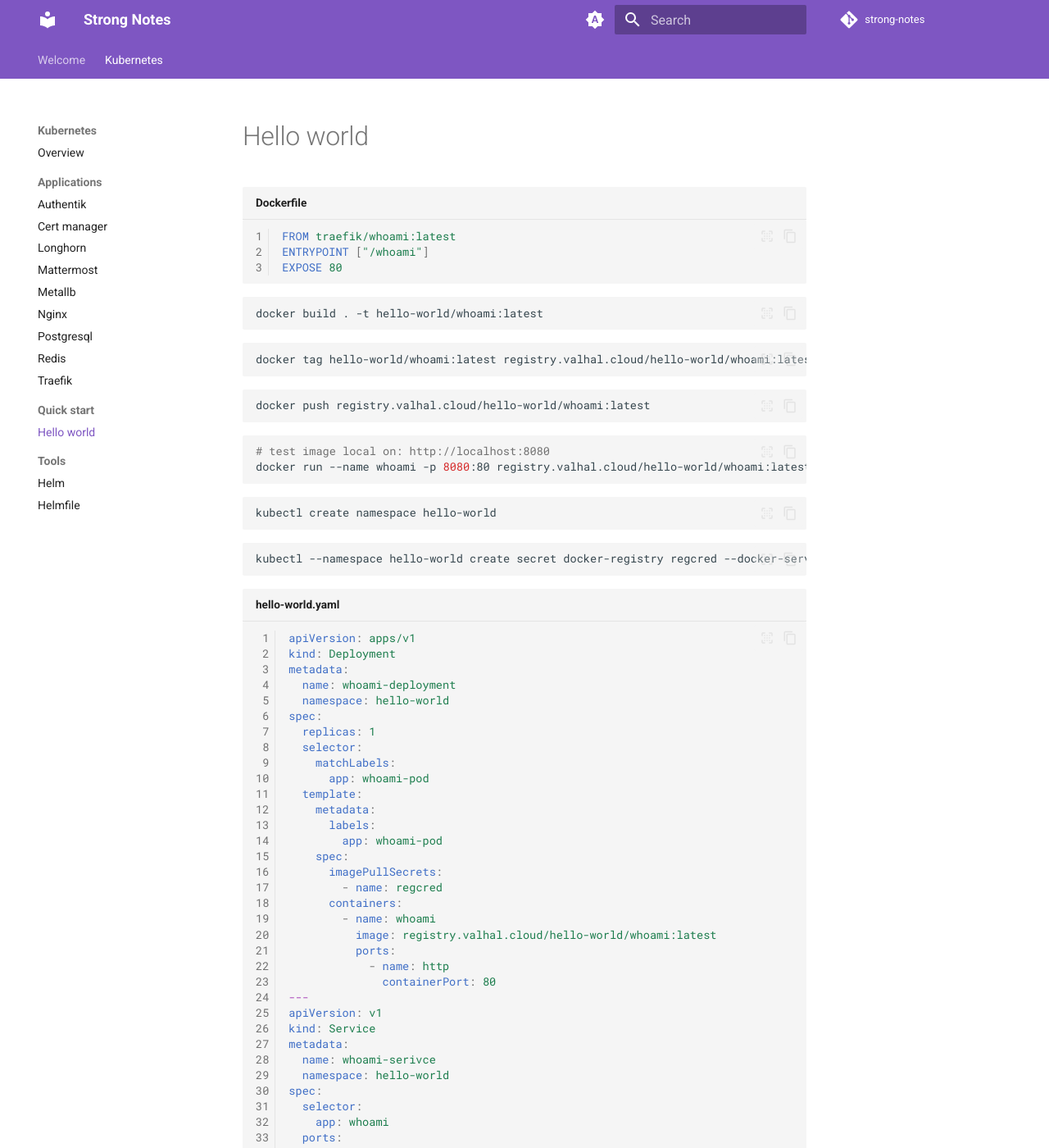
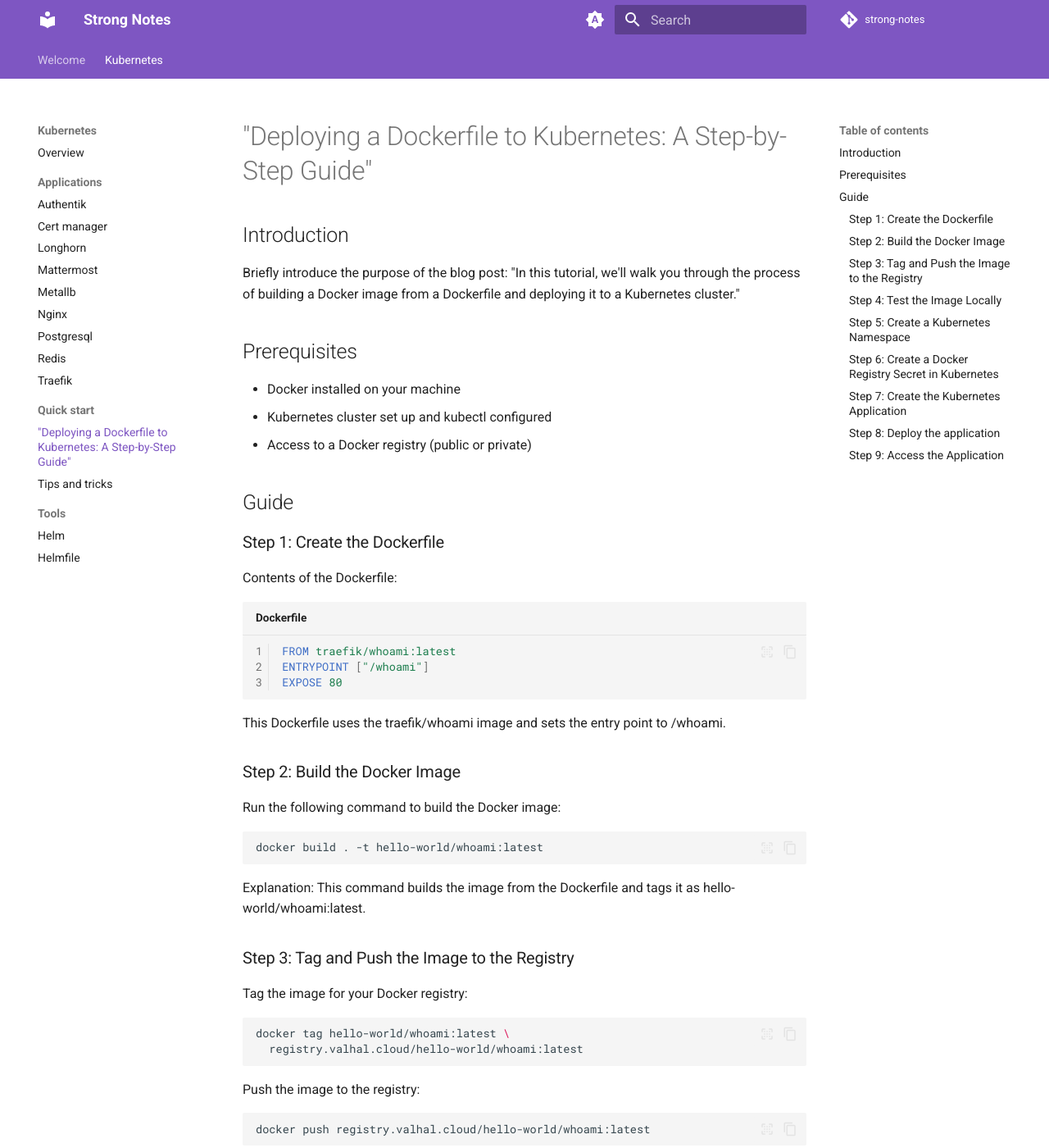
Before and after one commit to jeppestaerk/strong-notes, an MkDocs documentation site: the page built from docs/kubernetes/quick-start/hello-world.md, in a window 1280 px wide and 1400 px high. Shown: the whole window at 82% size. Built offline with MkDocs 1.6.1 and Material for MkDocs 9.7.7, drawn with Linux system fonts in a browser that asks for light colours; comment, search, counter and statistics services are not loaded; some of the changed text lies outside the part shown.

Commit message:
Hello World

````diff
--- a/docs/kubernetes/quick-start/hello-world.md
+++ b/docs/kubernetes/quick-start/hello-world.md
@@ -1,35 +1,94 @@
+# "Deploying a Dockerfile to Kubernetes: A Step-by-Step Guide"
+
+## Introduction
+
+Briefly introduce the purpose of the blog post: "In this tutorial, we'll walk you through the process of building a Docker image from a Dockerfile and deploying it to a Kubernetes cluster."
+
+## Prerequisites
+
+- Docker installed on your machine
+- Kubernetes cluster set up and kubectl configured
+- Access to a Docker registry (public or private)
+
+## Guide
+
+### Step 1: Create the Dockerfile
+
+Contents of the Dockerfile:
+
 ```dockerfile title="Dockerfile" linenums="1"
 FROM traefik/whoami:latest
 ENTRYPOINT ["/whoami"]
 EXPOSE 80
 ```
 
+This Dockerfile uses the traefik/whoami image and sets the entry point to /whoami.
+
+### Step 2: Build the Docker Image
+
+Run the following command to build the Docker image:
+
 ```bash
 docker build . -t hello-world/whoami:latest
 ```
 
+Explanation: This command builds the image from the Dockerfile and tags it as hello-world/whoami:latest.
+
+### Step 3: Tag and Push the Image to the Registry
+
+Tag the image for your Docker registry:
+
 ```bash
-docker tag hello-world/whoami:latest registry.valhal.cloud/hello-world/whoami:latest
+docker tag hello-world/whoami:latest \
+  registry.valhal.cloud/hello-world/whoami:latest
 ```
+
+Push the image to the registry:
 
 ```bash
 docker push registry.valhal.cloud/hello-world/whoami:latest
 ```
 
+Explanation: Make sure you replace registry.valhal.cloud with your Docker registry URL.
+
+### Step 4: Test the Image Locally
+
+You can test the image locally by running:
+
 ```bash
-# test image local on: http://localhost:8080
-docker run --name whoami -p 8080:80 registry.valhal.cloud/hello-world/whoami:latest
+docker run --name whoami -p 8080:80 \
+  registry.valhal.cloud/hello-world/whoami:latest
 ```
+
+Visit [http://localhost:8080](http://localhost:8080) to see your application running.
+
+### Step 5: Create a Kubernetes Namespace
+
+Create a dedicated namespace for the deployment:
 
 ```bash
 kubectl create namespace hello-world
 ```
 
+### Step 6: Create a Docker Registry Secret in Kubernetes
+
+Create a secret to pull the image from the private registry:
+
 ```bash
-kubectl --namespace hello-world create secret docker-registry regcred --docker-server=registry.valhal.cloud --docker-username=<username> --docker-password=<password>
+kubectl --namespace hello-world \
+  create secret docker-registry regcred \
+  --docker-server=registry.valhal.cloud \
+  --docker-username=<username> \
+  --docker-password=<password>
 ```
 
-```yaml title="hello-world.yaml" linenums="1"
+Replace <username> and <password> with your actual Docker registry credentials.
+
+### Step 7: Create the Kubernetes Application
+
+Here's the Kubernetes YAML file (whoami-hello-world.yaml) for deploying the application:
+
+```yaml title="whoami-hello-world.yaml" linenums="1"
 apiVersion: apps/v1
 kind: Deployment
 metadata:
@@ -86,8 +145,12 @@ spec:
                   name: web
 ```
 
+### Step 8: Deploy the application
+
 ```bash
 kubectl apply -f hello-world.yaml
 ```
 
-> [https://whoami.valhal.dev](https://whoami.valhal.dev)
+### Step 9: Access the Application
+
+[https://whoami.valhal.dev](https://whoami.valhal.dev)
--- a/mkdocs.yml
+++ b/mkdocs.yml
@@ -10,11 +10,11 @@ plugins:
       repository: jeppestaerk/strong-notes
       branch: main
       token: !ENV ["GH_TOKEN"]
-      enabled: !ENV [CI, false]
+      # enabled: !ENV [CI, false]
   - git-revision-date-localized:
       enable_creation_date: true
       fallback_to_build_date: true
-      enabled: !ENV [CI, false]
+      # enabled: !ENV [CI, false]
 theme:
   name: material
   language: en
````
Also changed, not shown: docs/index.md (+3 -3 lines), docs/kubernetes/applications/mattermost.md (+0 -4 lines), docs/kubernetes/quick-start/tips-and-tricks.md (added, +12 -0 lines), 1 other file.
